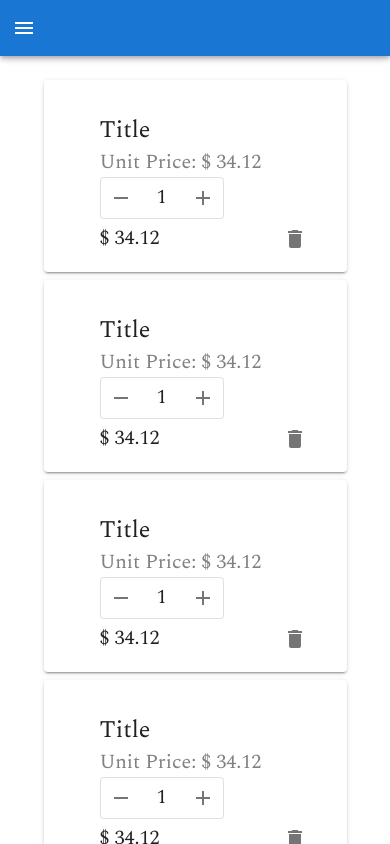
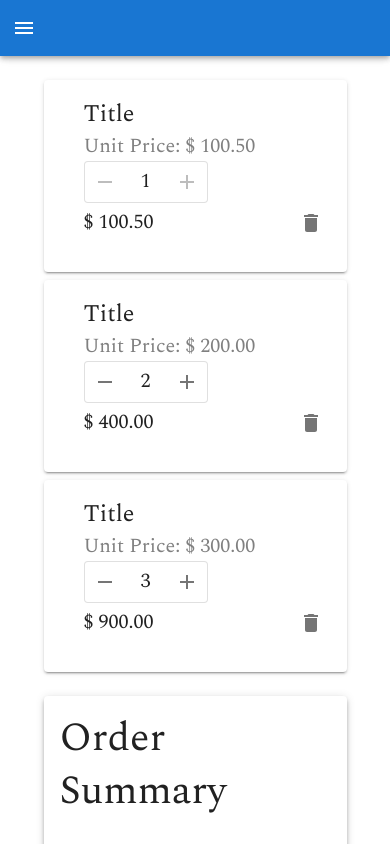
Before and after one commit to CS464-ECOMMERCE/frontend, a Next.js app: page /cart in a window 390 px wide. Shown: the top 844 px of the page. Built offline with nearby package versions, Linux system fonts and the light colour scheme.

Commit message:
fixed 2 way binding for quantity

```diff
--- a/components/cart/CartCard.js
+++ b/components/cart/CartCard.js
@@ -1,17 +1,13 @@
-import { Add, Remove } from "@mui/icons-material";
-import {
-  Card,
-  CardContent,
-  CardMedia,
-  IconButton,
-  Paper,
-  Typography,
-} from "@mui/material";
+"use client";
+import { Card, CardContent, CardMedia, Typography } from "@mui/material";
 import CartDeleteButton from "./CartDeleteButton";
+import ProductQuantitySelector from "../product/ProductQuantitySelector";
+import { useState } from "react";
 
-export default function CartCard({ price, quantity, maxQuantity, title }) {
-  const increment = () => setQty(() => qty + 1);
-  const decrement = () => setQty(() => qty - 1);
+export default function CartCard({ item }) {
+  const { price, maxQuantity, title } = item;
+
+  const [quantity, setQuantity] = useState(item.quantity);
 
   return (
     <Card className="cart-container" elevation={2}>
@@ -23,26 +19,23 @@ export default function CartCard({ price, quantity, maxQuantity, title }) {
 
         <div className="content-container">
           <div className="details">
-            <div className="text">
+            <div>
               <Typography variant="body1">{title ?? "Title"}</Typography>
               <Typography variant="body2" sx={{ color: "gray" }}>
-                Unit Price: $ {price ?? 34.12}
+                Unit Price: $ {price.toFixed(2) ?? 34.12}
               </Typography>
             </div>
-            <Paper variant="outlined" className="qty">
-              <IconButton>
-                <Remove />
-              </IconButton>
-              <Typography variant="body2">{quantity ?? 1}</Typography>
-              <IconButton>
-                <Add />
-              </IconButton>
-            </Paper>
+
+            <ProductQuantitySelector
+              currentQuantity={quantity}
+              maxQuantity={maxQuantity}
+              onQuantityChange={setQuantity}
+            />
           </div>
 
           <div className="total-actions">
             <Typography variant="body2" className="total">
-              $ {price && quantity ? price * quantity : 34.12}
+              $ {price && quantity ? (price * quantity).toFixed(2) : 34.12}
             </Typography>
 
             <div className="actions">
--- a/components/cart/CartList.js
+++ b/components/cart/CartList.js
@@ -1,11 +1,35 @@
 import CartCard from "./CartCard";
 import { Box } from "@mui/material";
+
+const items = [
+  {
+    id: 1,
+    name: "Product 1",
+    price: 100.50,
+    quantity: 1,
+    maxQuantity: 1,
+  },
+  {
+    id: 2,
+    name: "Product 2",
+    price: 200,
+    quantity: 2,
+    maxQuantity: 5,
+  },
+  {
+    id: 3,
+    name: "Product 3",
+    price: 300,
+    quantity: 3,
+    maxQuantity: 10,
+  },
+];
 
 export default function CartList() {
   return (
     <Box className="cart-list">
-      {Array.from({ length: 12 }).map((_, i) => (
-        <CartCard key={i} />
+      {items.map((item, i) => (
+        <CartCard key={item} item={item} />
       ))}
     </Box>
   );
--- a/components/cart/cart.css
+++ b/components/cart/cart.css
@@ -59,6 +59,13 @@
   display: flex;
 }
 
+@media (max-width: 450px) {
+  .cart-container .content {
+    display: flex;
+    padding: 0;
+  }
+}
+
 .cart-container .details {
   display: flex;
   flex: 1;
--- a/components/product/ProductQuantitySelector.js
+++ b/components/product/ProductQuantitySelector.js
@@ -1,38 +1,34 @@
-import { Add, Remove, ShoppingCart } from "@mui/icons-material";
-import { Button, Typography } from "@mui/material";
-import { useState } from "react";
+"use client";
+import { Add, Remove } from "@mui/icons-material";
+import { IconButton, Paper, Typography } from "@mui/material";
 
-export default function ProductQuantitySelector({ maxQuantity }) {
-  const [qty, setQty] = useState(1);
-  const increment = () => setQty(() => qty + 1);
-  const decrement = () => setQty(() => qty - 1);
+export default function ProductQuantitySelector({
+  currentQuantity,
+  maxQuantity,
+  onQuantityChange,
+}) {
+  const increment = () =>
+    onQuantityChange((prev) => Math.min(prev + 1, maxQuantity));
+  const decrement = () => onQuantityChange((prev) => Math.max(prev - 1, 1));
 
   return (
-    <div className="flex flex-col gap-8">
-      <div className="flex items-center gap-5">
-        <Button variant="outlined" onClick={decrement} disabled={qty <= 1}>
-          <Remove />
-        </Button>
-        <Typography variant="subtitle2">{qty}</Typography>
-        <Button
-          variant="outlined"
-          onClick={increment}
-          disabled={qty >= maxQuantity}
-        >
-          <Add />
-        </Button>
-      </div>
-      <Button
-        startIcon={<ShoppingCart />}
-        variant="contained"
-        sx={{
-          backgroundColor: "black",
-          color: "white",
-          "&:hover": { backgroundColor: "darkgray" },
-        }}
-      >
-        Add to Cart
-      </Button>
-    </div>
+    <Paper
+      variant="outlined"
+      sx={{
+        display: "flex",
+        alignItems: "center",
+        justifyContent: "space-between",
+        width: "fit-content",
+        gap: "1rem",
+      }}
+    >
+      <IconButton onClick={decrement} disabled={currentQuantity <= 1}>
+        <Remove />
+      </IconButton>
+      <Typography variant="body2">{currentQuantity ?? 1}</Typography>
+      <IconButton onClick={increment} disabled={currentQuantity >= maxQuantity}>
+        <Add />
+      </IconButton>
+    </Paper>
   );
 }
```
Also changed, not shown: components/product/AddToCartButton.js (added, +18 -0 lines), components/product/ProductDetails.js (+16 -7 lines), src/app/shop/[id]/page.js (+9 -1 lines).
